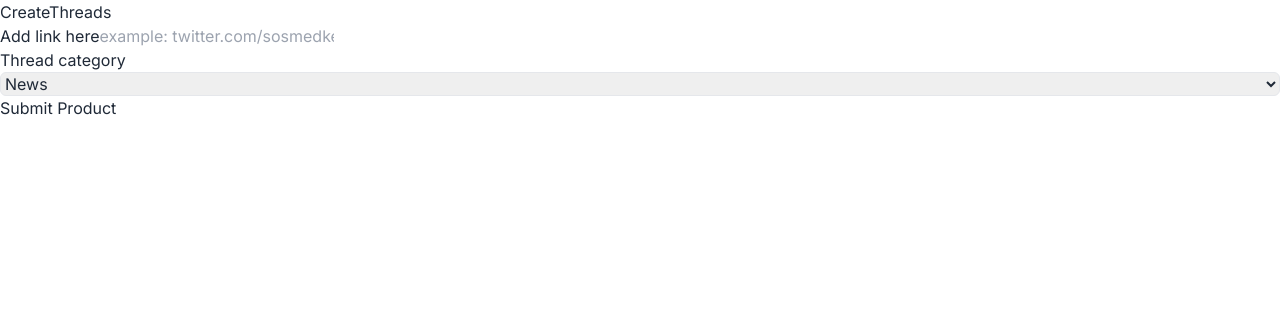
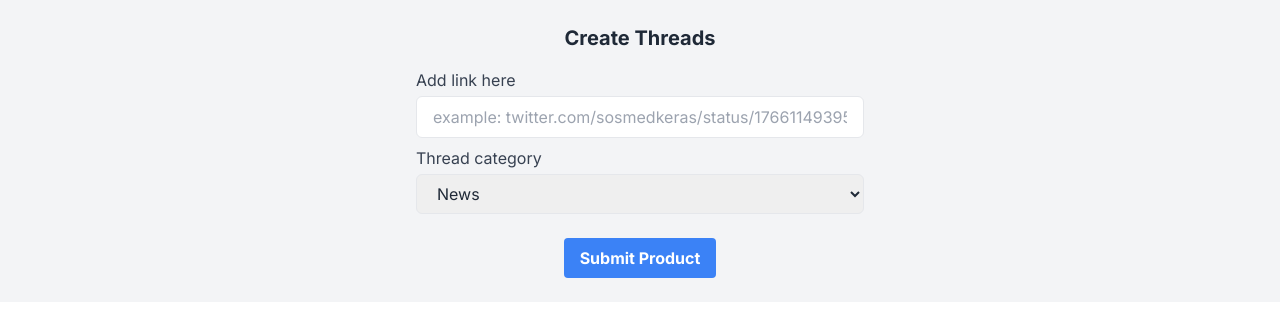
Before and after one commit to raihanizar/thread-center, a Next.js app: page /dashboard/new in a window 1280 px wide. Shown: the top 316 px of the page. Built offline with nearby package versions, Linux system fonts and the light colour scheme.

Commit message:
fix bugs cannot create thread and change formdata to json

```diff
--- a/package.json
+++ b/package.json
@@ -13,6 +13,7 @@
     "bcrypt": "^5.1.1",
     "jose": "^5.2.3",
     "jsonwebtoken": "^9.0.2",
+    "jwt-decode": "^4.0.0",
     "lucide-react": "^0.358.0",
     "next": "14.1.3",
     "node-fetch": "^3.3.2",
--- a/src/app/api/v1/getTweet/[id]/route.js
+++ b/src/app/api/v1/getTweet/[id]/route.js
@@ -1,8 +1,13 @@
-import { NextResponse } from "next/server"
-import { getTweet } from 'react-tweet/api'
+import { NextResponse } from "next/server";
+import { getTweet } from "react-tweet/api";
 
-export async function GET(req, {params}){
-  const id = params.id
-  const tweet = await getTweet(id)
-  return NextResponse.json({ tweet })
+export async function GET(req, { params }) {
+  try {
+    const id = params.id;
+    const tweet = await getTweet(id);
+    return NextResponse.json({ tweet });
+  } catch (error) {
+    console.error("Error fetching tweet:", error);
+    return NextResponse.error("Internal Server Error", { status: 500 });
+  }
 }
--- a/src/app/api/v1/threads/route.js
+++ b/src/app/api/v1/threads/route.js
@@ -2,7 +2,6 @@ import prisma from "@/utils/prisma";
 import { nanoid } from "nanoid";
 import { NextResponse } from "next/server";
 import fetch from "node-fetch";
-
 
 export async function GET(req) {
   const searchParams = req.nextUrl.searchParams;
@@ -13,7 +12,10 @@ export async function GET(req) {
 
   // if search params is empty respond with error
   if (!query && !category && !userId && !JSON.parse(trending)) {
-    return NextResponse.json({ message: "Search parameter is not provided." }, { status: 400 });
+    return NextResponse.json(
+      { message: "Search parameter is not provided." },
+      { status: 400 }
+    );
   }
 
   // filter by query text
@@ -28,12 +30,21 @@ export async function GET(req) {
         },
       });
       if (threads.length === 0) {
-        return NextResponse.json({ message: "Thread not found." }, { status: 404 });
+        return NextResponse.json(
+          { message: "Thread not found." },
+          { status: 404 }
+        );
       } else {
-        return NextResponse.json({ data: threads, message: "Get threads successful" }, { status: 200 });
+        return NextResponse.json(
+          { data: threads, message: "Get threads successful" },
+          { status: 200 }
+        );
       }
     } catch {
-      return NextResponse.json({ message: "An error occurred while fetching threads." }, { status: 500 });
+      return NextResponse.json(
+        { message: "An error occurred while fetching threads." },
+        { status: 500 }
+      );
     }
   }
 
@@ -46,13 +57,22 @@ export async function GET(req) {
         },
       });
       if (threads.length === 0) {
-        return NextResponse.json({ message: "Thread not found." }, { status: 404 });
+        return NextResponse.json(
+          { message: "Thread not found." },
+          { status: 404 }
+        );
       } else {
-        return NextResponse.json({ data: threads, message: "Get threads successful" }, { status: 200 });
+        return NextResponse.json(
+          { data: threads, message: "Get threads successful" },
+          { status: 200 }
+        );
       }
     } catch (error) {
-      console.error(error)
-      return NextResponse.json({ message: "An error occurred while fetching threads." }, { status: 500 });
+      console.error(error);
+      return NextResponse.json(
+        { message: "An error occurred while fetching threads." },
+        { status: 500 }
+      );
     }
   }
 
@@ -65,13 +85,22 @@ export async function GET(req) {
         },
       });
       if (threads.length === 0) {
-        return NextResponse.json({ message: "Thread not found." }, { status: 404 });
+        return NextResponse.json(
+          { message: "Thread not found." },
+          { status: 404 }
+        );
       } else {
-        return NextResponse.json({ data: threads, message: "Get threads successful" }, { status: 200 });
+        return NextResponse.json(
+          { data: threads, message: "Get threads successful" },
+          { status: 200 }
+        );
       }
     } catch (error) {
-      console.error(error)
-      return NextResponse.json({ message: "An error occurred while fetching threads." }, { status: 500 });
+      console.error(error);
+      return NextResponse.json(
+        { message: "An error occurred while fetching threads." },
+        { status: 500 }
+      );
     }
   }
 
@@ -80,45 +109,55 @@ export async function GET(req) {
     try {
       const threads = await prisma.thread.findMany({
         orderBy: {
-          like_count: 'desc'
+          like_count: "desc",
         },
-        take: 50
+        take: 50,
       });
       if (threads.length === 0) {
-        return NextResponse.json({ message: "No trending threads found." }, { status: 404 });
+        return NextResponse.json(
+          { message: "No trending threads found." },
+          { status: 404 }
+        );
       }
-      return NextResponse.json({ message: "Get trending threads successful", data: threads }, { status: 200 })
+      return NextResponse.json(
+        { message: "Get trending threads successful", data: threads },
+        { status: 200 }
+      );
     } catch {
-      return NextResponse.json({ message: "An error occurred while fetching threads." }, { status: 500 });
+      return NextResponse.json(
+        { message: "An error occurred while fetching threads." },
+        { status: 500 }
+      );
     }
   }
 }
 
-
 export async function POST(req) {
   // add threads
-  const formData = await req.formData();
+  const { threadUrl, category, userId } = await req.json();
+  console.log({ threadUrl, category, userId });
 
   const id = nanoid();
 
-  const thread = formData.get("threadId");
-  const category = formData.get("category");
-  const userId = formData.get("userId");
-
-  const threadId = thread.split("/").pop();
-
-  console.log({ thread, category, userId, threadId });
+  const threadId = threadUrl.split("/").pop();
+  console.log({ threadUrl, category, userId, threadId });
 
   try {
     // Fetch tweet data from the provided URL
     const response = await fetch(
-      `${process.env.BASE_URL}/getTweet/${threadId}`
+      `${process.env.BASE_URL}/api/v1/getTweet/${threadId}`
     );
+    if (!response.ok) {
+      throw new Error(
+        `Failed to fetch tweet data: ${response.status} ${response.statusText}`
+      );
+    }
+
     const tweetData = await response.json();
     console.log(tweetData);
 
     // Extract the required fields from the tweet data
-    const url = thread;
+    const url = threadUrl;
     const authorId = tweetData.tweet.user.id_str;
     const content = tweetData.tweet.text;
     const like_count = tweetData.tweet.favorite_count;
@@ -168,13 +207,10 @@ export async function POST(req) {
     );
   } catch (error) {
     console.log(error);
+    console.error("Error fetching tweet data:", error);
     return NextResponse.json(
-      {
-        errorMessage: "An error occurred while creating the thread.",
-      },
-      {
-        status: 500,
-      }
+      { errorMessage: "An error occurred while fetching tweet data." },
+      { status: 500 }
     );
   }
 }
--- a/src/components/CreateThreads.jsx
+++ b/src/components/CreateThreads.jsx
@@ -4,22 +4,29 @@ import React, { useState } from "react";
 import toast from "react-hot-toast";
 
 export const CreateThreads = () => {
-  const [twitterUrl, setTwitterUrl] = useState("");
+  const [threadUrl, setThreadId] = useState("");
+  const [category, setCategory] = useState("");
 
   function handleUrlInput(event) {
-    setTwitterUrl(event.target.value);
+    setThreadId(event.target.value);
   }
 
-  async function handleSubmitThread(formData) {
+  function handleCategoryChange(event) {
+    setCategory(event.target.value);
+  }
+
+  async function handleSubmitThread(event) {
+    event.preventDefault();
+
     // check if url isBlank
-    if (!twitterUrl) {
+    if (!threadUrl) {
       toast.error("input thread url");
       return;
     }
 
     // check if url valid and contain unnecessary white spaces
 
-    const trimmedUrl = twitterUrl.trim();
+    const trimmedUrl = threadUrl.trim();
     const regex = /^https?:\/\/twitter\.com\/[A-Za-z0-9_]+\/status\/\d{15,}$/;
     if (!regex.test(trimmedUrl)) {
       toast.error("Invalid thread URL. Please enter a valid thread URL.");
@@ -29,11 +36,11 @@ export const CreateThreads = () => {
     const user = JSON.parse(localStorage.getItem("user"));
     const userId = user.id;
 
-    formData.append("userId", userId);
+    // formData.append("userId", userId);
 
     const res = await fetch("/api/v1/threads", {
       method: "POST",
-      body: formData,
+      body: JSON.stringify({ threadUrl, category, userId }),
     });
 
     // check duplicate thread
@@ -49,22 +56,26 @@ export const CreateThreads = () => {
   }
 
   return (
-    <main>
-      <div>CreateThreads</div>
+    <main className="bg-gray-100 p-6 flex flex-col items-center">
+      <div className="text-xl font-bold mb-4">Create Threads</div>
 
-      <form action={handleSubmitThread}>
-        <section>
-          <div>
-            <label>Add link here</label>
+      <section className="mb-4 w-full max-w-md">
+        <div className="mb-2">
+          <label className="block mb-1 text-gray-700">Add link here</label>
           <input
-              name="threadId"
+            name="threadUrl"
             placeholder="example: twitter.com/sosmedkeras/status/1766114939583017046"
             onChange={handleUrlInput}
+            className="w-full border rounded-md px-4 py-2 focus:outline-none focus:border-blue-500"
           />
         </div>
-          <div className="flex flex-col">
-            <label>Thread category</label>
-            <select name="category" className="border rounded-md h-full">
+        <div className="flex flex-col mb-2">
+          <label className="block mb-1 text-gray-700">Thread category</label>
+          <select
+            name="category"
+            className="w-full border rounded-md px-4 py-2 focus:outline-none focus:border-blue-500"
+            onChange={handleCategoryChange}
+          >
             <option value="NEWS">News</option>
             <option value="POLITICS">Politics</option>
             <option value="TECHNOLOGY">Technology</option>
@@ -78,8 +89,12 @@ export const CreateThreads = () => {
           </select>
         </div>
       </section>
-        <button>Submit Product</button>
-      </form>
+      <button
+        onClick={handleSubmitThread}
+        className="bg-blue-500 hover:bg-blue-600 text-white font-bold py-2 px-4 rounded"
+      >
+        Submit Product
+      </button>
     </main>
   );
 };
```
Also changed, not shown: 2 other files (tests, documents, lock files or other folders). Lines whose indentation alone changed are shown as unchanged.
